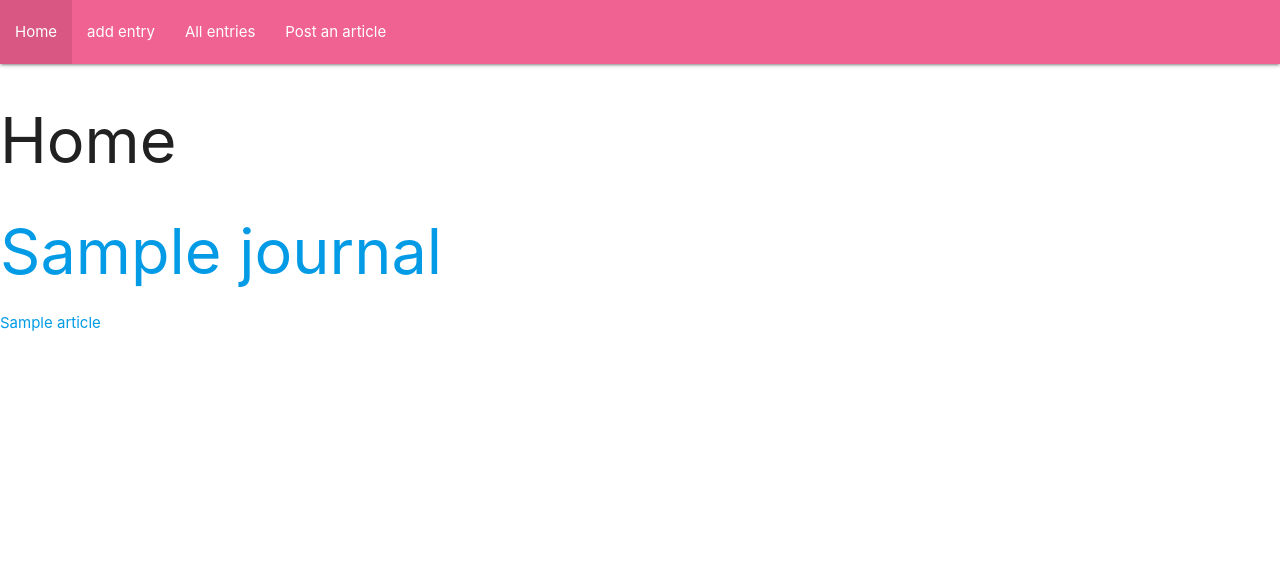
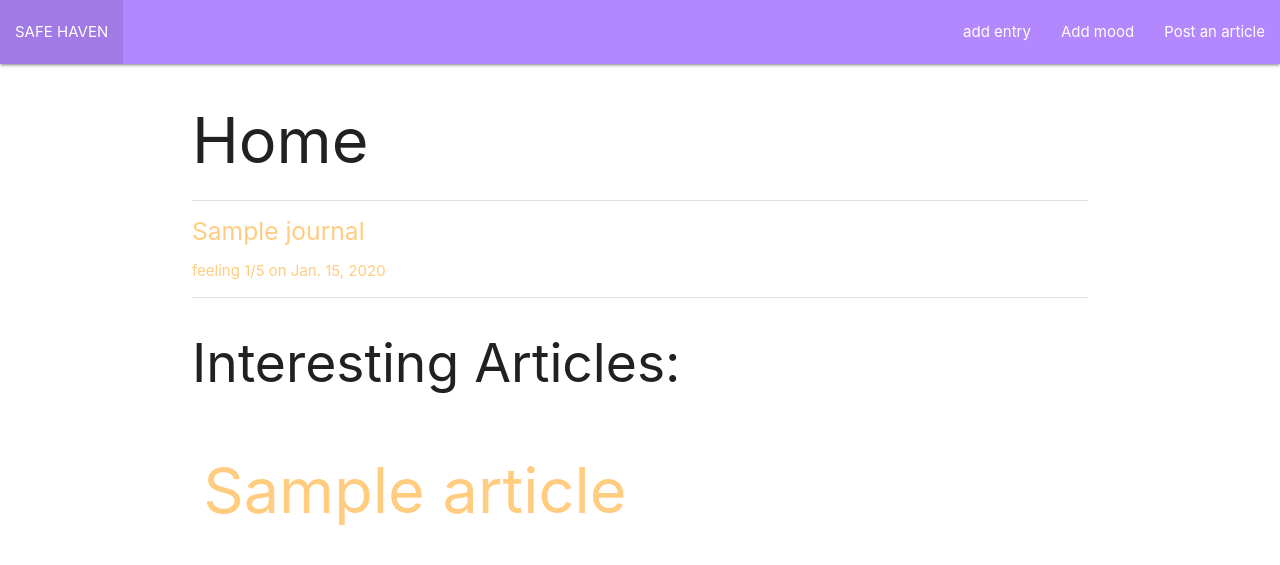
Before and after one commit to Danalajmi/safe-haven, a Django app: page / in a window 1280 px wide. Shown: the top 565 px of the page. Run offline with Django 5.2, Linux system fonts and the light colour scheme; tables that the repository leaves empty hold one stand-in row (values such as "Sample post").

Commit message:
CRUD -- Mood

```diff
--- a/safe_haven/main_app/models.py
+++ b/safe_haven/main_app/models.py
@@ -50,3 +50,14 @@ class Article(models.Model):
         return self.title
     def get_absolute_url(self):
         return reverse("Art_detail", kwargs={"pk": self.pk})
+
+class Mood(models.Model):
+    rate = models.IntegerField(choices=SCALE)
+    reason = models.TextField()
+    date = models.DateField(default=date.today)
+
+    def __str__(self):
+        return f"{self.rate} on {self.date}"
+
+    def get_absolute_url(self):
+        return reverse("Mood_detail", kwargs={"pk": self.pk})
--- a/safe_haven/main_app/static/css/style.css
+++ b/safe_haven/main_app/static/css/style.css
@@ -1,7 +1,3 @@
-.nav-items{
-  color: black;
-}
-
 body{
   margin: auto;
 }
@@ -10,3 +6,6 @@ select {
   visibility: visible;
   opacity: 1;
 }
+a{
+  color: #ffcc80;
+}
--- a/safe_haven/main_app/templates/base.html
+++ b/safe_haven/main_app/templates/base.html
@@ -1,10 +1,10 @@
 {% load static %}
 
-<!DOCTYPE html>
+<!doctype html>
 <html lang="en">
   <head>
-  <meta charset="UTF-8">
-  <meta name="viewport" content="width=device-width, initial-scale=1.0">
+    <meta charset="UTF-8" />
+    <meta name="viewport" content="width=device-width, initial-scale=1.0" />
     <link
       rel="stylesheet"
       href="https://cdnjs.cloudflare.com/ajax/libs/materialize/1.0.0/css/materialize.min.css"
@@ -14,20 +14,22 @@
     <title>Safe Haven</title>
   </head>
   <body>
-  <header class="navbar-fixed ">
-    <nav class="pink lighten-2">
-      <div>
+    <header class="navbar-fixed">
+      <nav class="deep-purple accent-1">
+        <div >
           <ul>
-        <li><a href="{%url 'home' %}">Home</a></li>
+            <li><a href="{%url 'home' %}">SAFE HAVEN</a></li>
+            <div class="right">
 
               <li><a href="{% url 'CreateJournal'%}">add entry</a></li>
-        <li><a href="{% url 'IndexJournal'%}">All entries</a></li>
+              <li><a href="{% url 'AddMood'%}">Add mood</a></li>
+              <!-- <li><a href="{% url 'IndexJournal'%}">All entries</a></li> -->
               <li><a href="{% url 'CreateArt'%}">Post an article</a></li>
+            </div>
           </ul>
         </div>
       </nav>
     </header>
-  {% block content %}
-  {% endblock content %}
+    <div class="container">{% block content %} {% endblock content %}</div>
   </body>
 </html>
--- a/safe_haven/main_app/templates/home.html
+++ b/safe_haven/main_app/templates/home.html
@@ -1,8 +1,12 @@
 {% extends "base.html" %}
 {% block content %}
+
 <h1>Home</h1>
+<div class="divider"></div>
 <!-- only for logged in users -->
 {% include "./main_app/journal_list.html" %}
+{% include "./main_app/mood_list.html" %}
 <!-- for all -->
+<div class="divider"></div>
 {% include "./main_app/article_list.html" %}
 {% endblock content %}
--- a/safe_haven/main_app/templates/main_app/article_list.html
+++ b/safe_haven/main_app/templates/main_app/article_list.html
@@ -1,4 +1,9 @@
 <!-- get this to show in home.html & idk where else, using include -->
-{%for article in articles%}
-<a href="{%url 'Art_detail' article.id %}">{{article.title}}</a>
-{%endfor%}
+<div class="row">
+<h2>Interesting Articles: </h2>
+  {%for article in articles%}
+  <div class="col">
+    <a href="{%url 'Art_detail' article.id %}"><h1>{{article.title}}</h1></a>
+  </div>
+  {%endfor%}
+</div>
--- a/safe_haven/main_app/templates/main_app/journal_list.html
+++ b/safe_haven/main_app/templates/main_app/journal_list.html
@@ -1,4 +1,4 @@
 
 {%for entry in entries %}
-<a href="{%url 'Journal_detail' entry.id%}"><h1>{{entry.title}}</h1></a>
+<a href="{%url 'Journal_detail' entry.id%}"><h5>{{entry.title}}</h5></a>
 {%endfor%}
--- /dev/null
+++ b/safe_haven/main_app/templates/main_app/mood_list.html
@@ -0,0 +1,6 @@
+{%for mood in moods%}
+<div>
+  <a href="{% url 'Mood_detail' mood.id%}"><p>feeling {{mood.rate}}/5 on {{mood.date}}</p></a>
+</div>
+
+{%endfor%}
--- a/safe_haven/main_app/urls.py
+++ b/safe_haven/main_app/urls.py
@@ -17,4 +17,10 @@ urlpatterns = [
     path('articles/<int:pk>/update', views.UpdateArt.as_view(), name='Art_update'),
     path('articles/<int:pk>/delete', views.DeleteArt.as_view(), name='Art_delete'),
 
+    path('moods/all/', views.IndexMood.as_view(), name='IndexMood'),
+    path('moods/new/', views.AddMood.as_view(), name='AddMood'),
+    path('moods/<int:pk>/', views.DetailMood.as_view(), name='Mood_detail'),
+    path('moods/<int:pk>/update', views.UpdateMood.as_view(), name='mood_update'),
+    path('moods/<int:pk>/delete', views.DeleteMood.as_view(), name='mood_delete'),
+
 ]
--- a/safe_haven/main_app/views.py
+++ b/safe_haven/main_app/views.py
@@ -5,7 +5,7 @@ from django.contrib.auth.mixins import LoginRequiredMixin
 from django.contrib.auth.forms import UserCreationForm
 from django.views.generic.edit import CreateView, UpdateView, DeleteView
 from django.views.generic import ListView, DetailView
-from .models import Journal, Article
+from .models import Journal, Article, Mood
 
 # Create your views here.
 
@@ -26,7 +26,8 @@ def signup(request):
 def home(request):
     articles = Article.objects.all()
     entries = Journal.objects.all()
-    return render(request, 'home.html', {'articles': articles, 'entries': entries})
+    moods = Mood.objects.all()
+    return render(request, 'home.html', {'articles': articles, 'entries': entries, 'moods': moods})
 
 class IndexJournal(ListView):
     model = Journal
@@ -70,3 +71,23 @@ class DetailArt(DetailView):
 class DeleteArt(DeleteView):
     model = Article
     success_url = '/'
+
+class IndexMood(ListView):
+    model = Mood
+    context_object_name = 'moods'
+
+class AddMood(CreateView):
+    model = Mood
+    fields = '__all__'
+
+class UpdateMood(UpdateView):
+    model = Mood
+    fields = '__all__'
+
+class DetailMood(DetailView):
+    model = Mood
+    context_object_name = 'mood'
+
+class DeleteMood(DeleteView):
+    model = Mood
+    success_url = '/'
```
Also changed, not shown: safe_haven/main_app/templates/main_app/mood_confirm_delete.html (added, +11 -0 lines), safe_haven/main_app/templates/main_app/mood_detail.html (added, +8 -0 lines), safe_haven/main_app/templates/main_app/mood_form.html (added, +8 -0 lines). Lines whose indentation alone changed are shown as unchanged.
